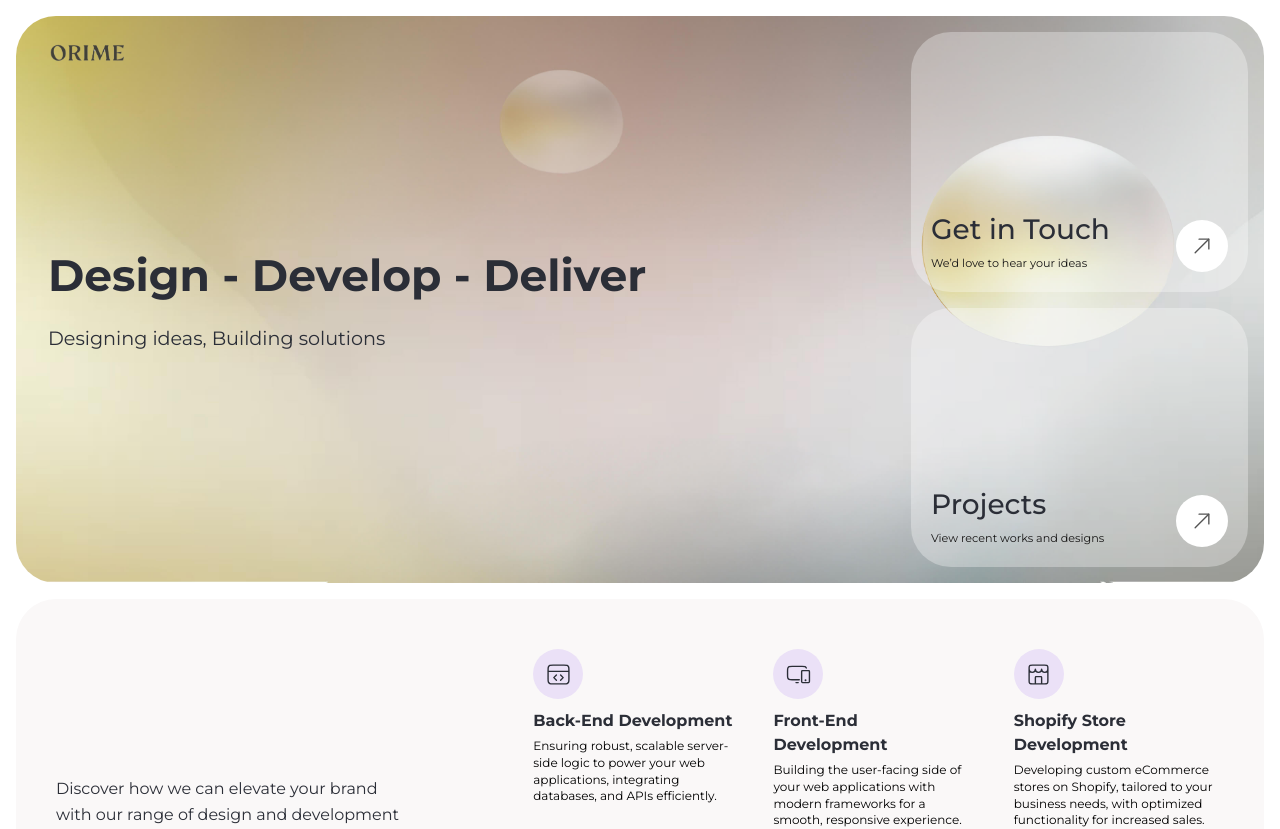
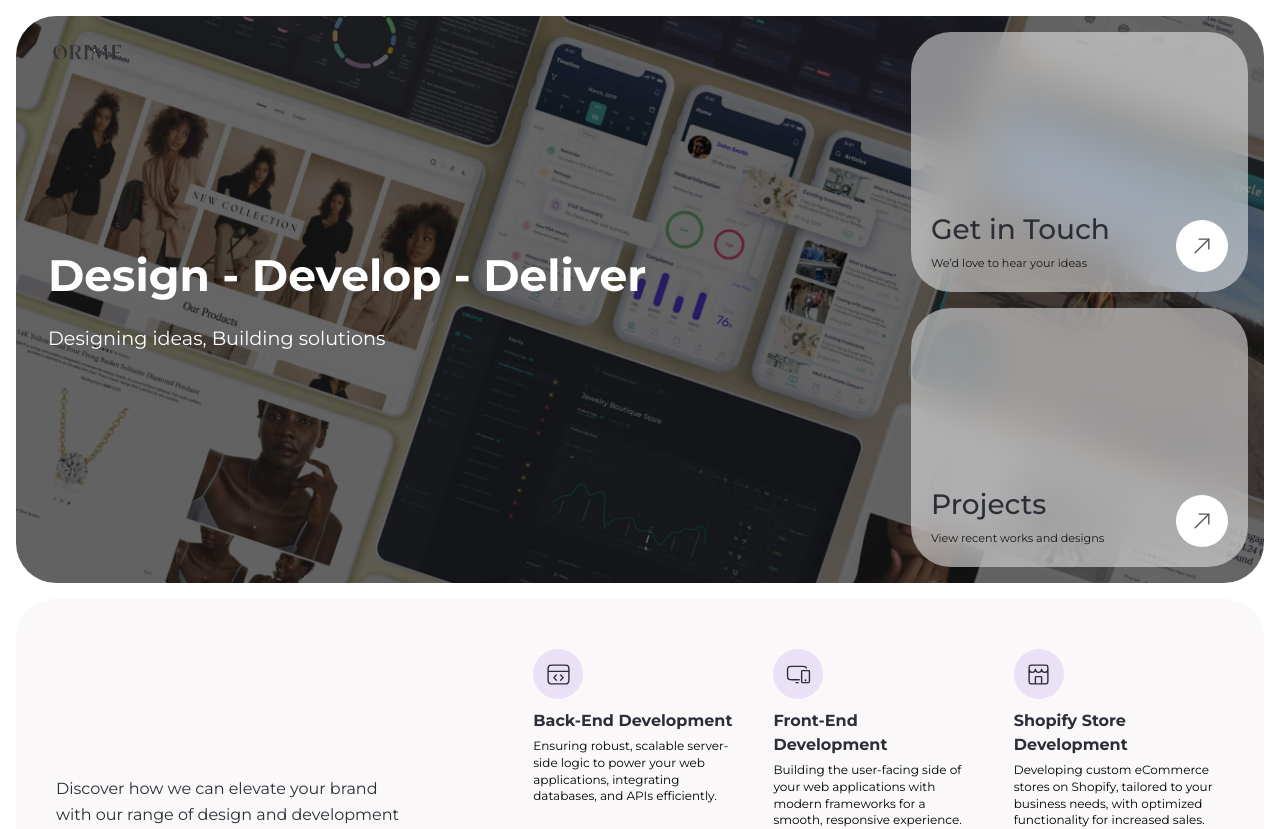
Before and after one commit to orime-studio/studio-project, a React (Vite) app: page / in a window 1280 px wide. Shown: the top 829 px of the page. Built offline with nearby package versions, Linux system fonts and the light colour scheme; a web font is replaced by a local one.

Commit message:
main-banner

```diff
--- a/src/routes/LandingPage/LandingPage.tsx
+++ b/src/routes/LandingPage/LandingPage.tsx
@@ -45,7 +45,7 @@ const LandingPage = () => {
             <div className="banner-container">
                 <div className="banner">
                     <div className="top-left-text">
-<img src="img/Logo.png" alt="orime-logo" />
+                        <img src="img/Logo-white.png" alt="orime-logo" />
                     </div>
                     <div className="center-text">
                         <h2>Design - Develop - Deliver</h2>
--- a/src/routes/LandingPage/Styles/_mainBanner.scss
+++ b/src/routes/LandingPage/Styles/_mainBanner.scss
@@ -13,7 +13,7 @@ display: flex;
     height: 567px;
     position: relative;
     font-family: 'montserrat';
-    background-image: url('/img/New Hero Banner.jpg');
+    background-image: url('/img/Main banner v2 2.jpg');
    background-size: cover;
     background-position: center;
     border-radius: 40px;
@@ -66,7 +66,7 @@ display: flex;
     font-size: 2.5rem;
     /* גודל גדול יותר לכותרת */
     font-weight: 600;
-    color: #2B2E37;
+    color: #FFFFFF;
     margin: 0 0 16px 0;
     /* ריווח מתחת לכותרת */
 }
@@ -74,7 +74,7 @@ display: flex;
 .center-text p {
     font-size: 1.2rem;
     /* גודל תיאור קצת גדול יותר */
-    color: #2B2E37;
+    color: #FFFFFF;
     margin: 0;
     /* ריווח מתחת לתיאור */
 }
@@ -109,7 +109,9 @@ display: flex;
 
 .small-banner {
 
-    background: #FFFFFF50;
+    background-color: rgba(255, 255, 255, 0.5); /* צבע לבן עם שקיפות של 50% */
+    backdrop-filter: blur(21px); /* טשטוש רקע */
+    transition: background-color 0.3s ease; /* מעבר חלק */
     display: flex;
     justify-content: space-between;
     align-items: flex-end;
@@ -121,7 +123,7 @@ display: flex;
 }
 
 .small-banner:hover {
-    background: #FFFFFF70;
+    background-color: rgba(255, 255, 255, 0.7); /* צבע לבן עם שקיפות של 70% במצב הובר */
 }
 .get-in-touch {
     margin-bottom: 16px;
```
Also changed, not shown: public/img/Logo-white.png (added), public/img/Main banner v2 2.jpg (added).
